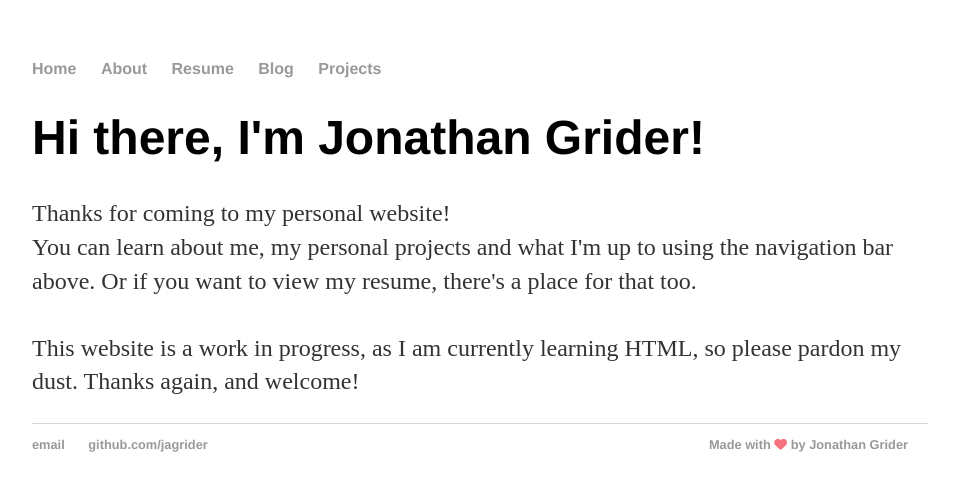
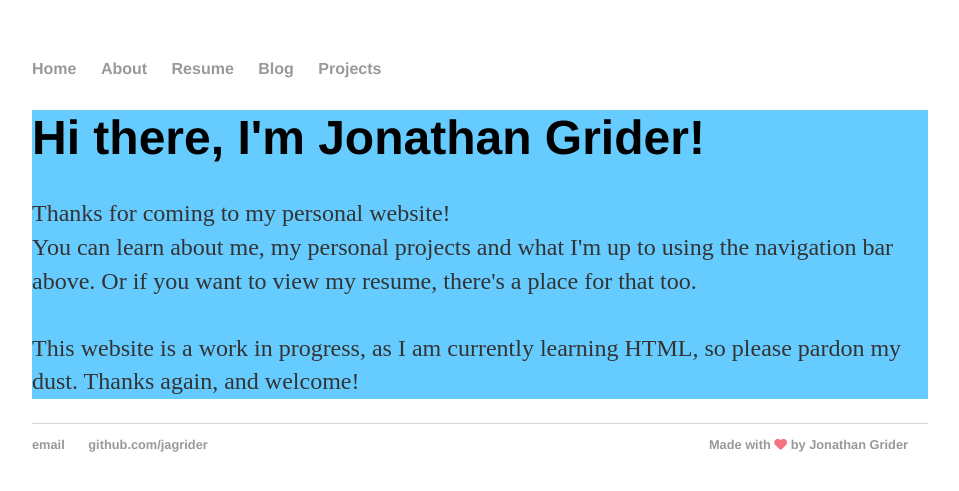
Before and after one commit to jagrider/jagrider.github.io, a Jekyll site: the page built from index.html, in a window 1280 px wide. Shown: the top 491 px of the page, without its empty margins (160-1119 px from the left). Built offline with Jekyll 4.4.1, drawn with Linux system fonts in a browser that asks for light colours; nearby versions of some CDN libraries.

Commit message:
updated main.css to change index background color

```diff
--- a/css/main.css
+++ b/css/main.css
@@ -33,6 +33,10 @@ footer {
     font-size: .8em;
 }
 
+.blurb {
+  background-color: #66ccff;
+}
+
 .footer-left {
   float: left;
 }
```
